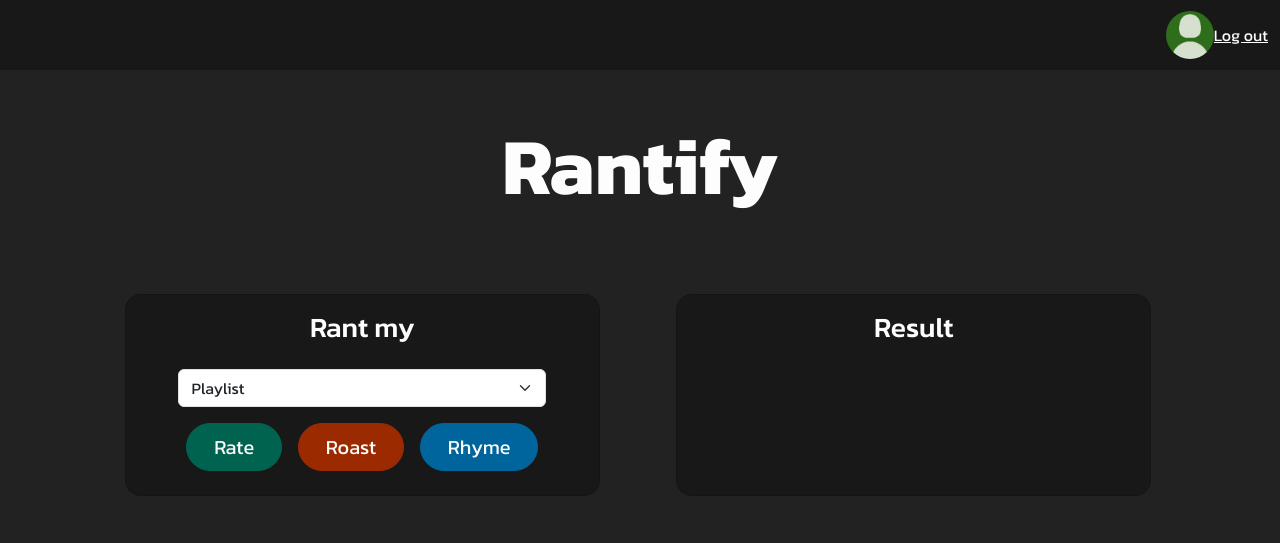
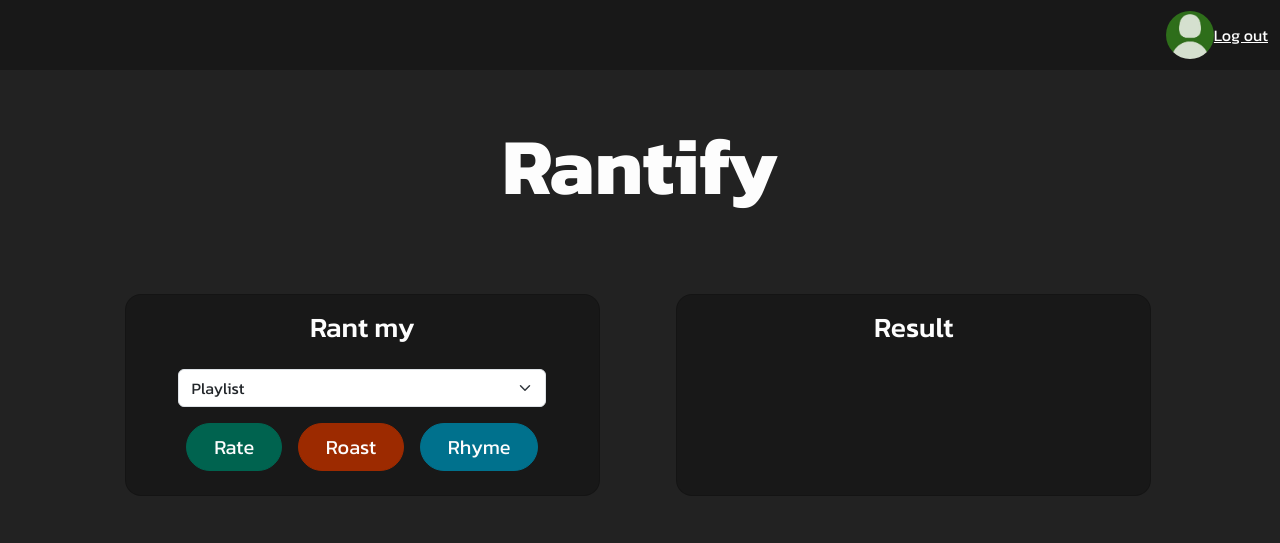
Before and after one commit to SadiJunior/rantify, a Flask app: template rantify/templates/index.html in a window 1280 px wide. Shown: the top 543 px of the page. Run offline with Flask 3, Linux system fonts and the light colour scheme; the template is opened without the code that fills it, so the values that code supplies are empty.

Commit message:
fix: change rhyme button color

```diff
--- a/rantify/static/css/styles.css
+++ b/rantify/static/css/styles.css
@@ -9,8 +9,8 @@
     --color-green-secondary: #003c30;
     --color-red: #9c2a00;
     --color-red-secondary: #6f1200;
-    --color-blue: #00659c;
-    --color-blue-secondary: #00376f;
+    --color-blue: #00718d;
+    --color-blue-secondary: #004e61;
     --navbar-height: 70px;
 }
 
```
